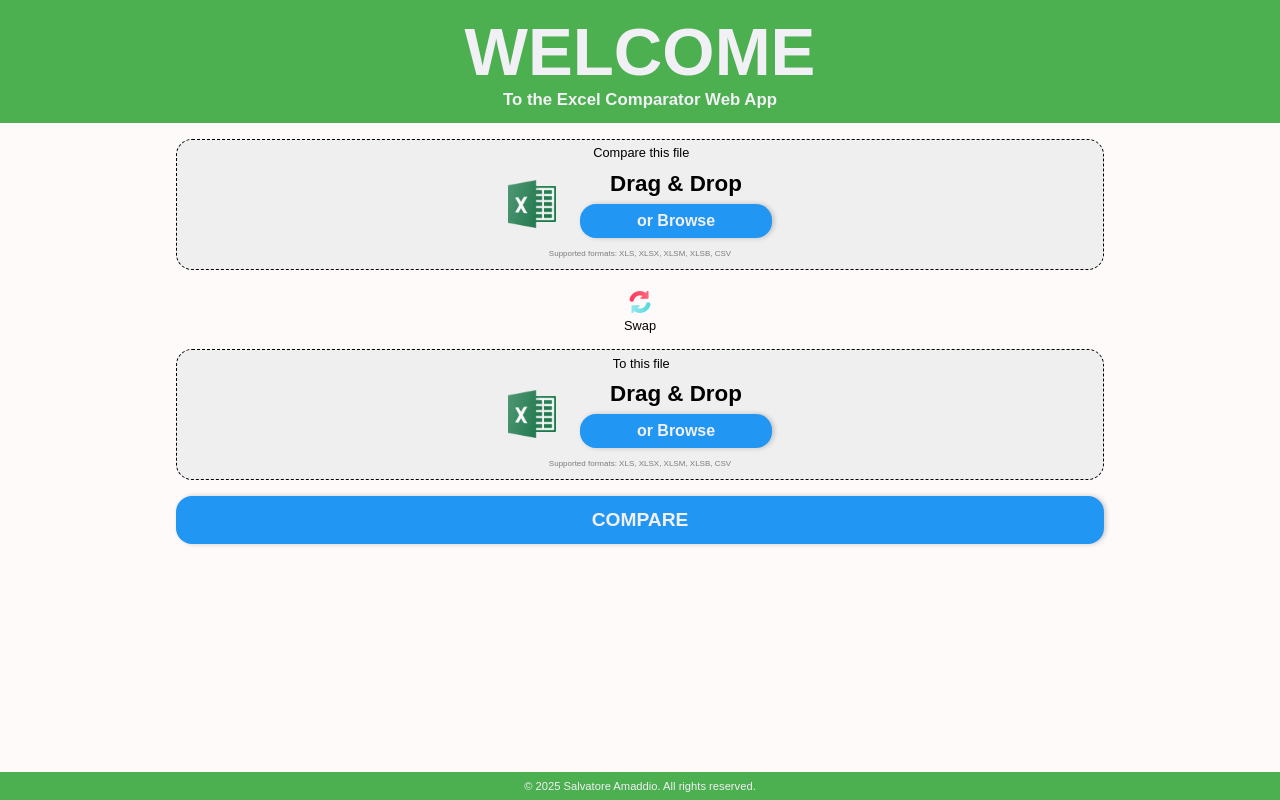
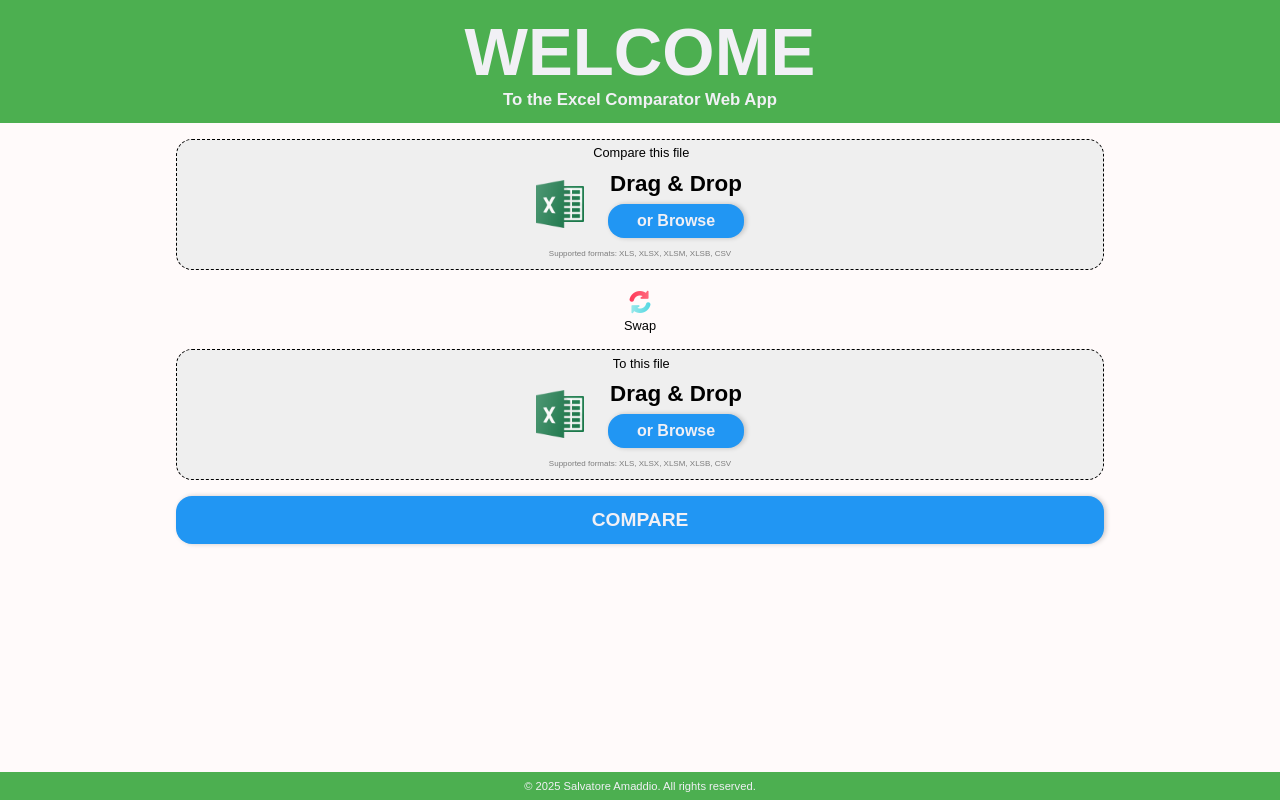
Before and after one commit to SalvatoreAmaddio/ExcelComparatorWebApp, a React (Vite) app: page / in a window 1280 px wide. Built offline with nearby package versions, Linux system fonts and the light colour scheme.

Commit message:
css update

```diff
--- a/src/components/selectButton/selectButton.css
+++ b/src/components/selectButton/selectButton.css
@@ -3,7 +3,7 @@
   padding: .5rem;
   border-radius: 1rem;
   cursor: pointer;
-  min-width: 12rem;
+  min-width: 8.5rem;
   font-size: .5em;
   background-color: var(--primary-btn-color);
   color: var(--primary-btn-txt-color);
--- a/src/css/home.css
+++ b/src/css/home.css
@@ -44,10 +44,12 @@ header h1
 footer
 {
   grid-area: footer;
+  display: flex;
+  justify-content: center;
+  align-items: center;
   background-color: var(--xl-color);
   color: var(--primary-btn-txt-color);
   padding: .5rem;
-  text-align: center;
   font-size: .7em;
 }
 
```
